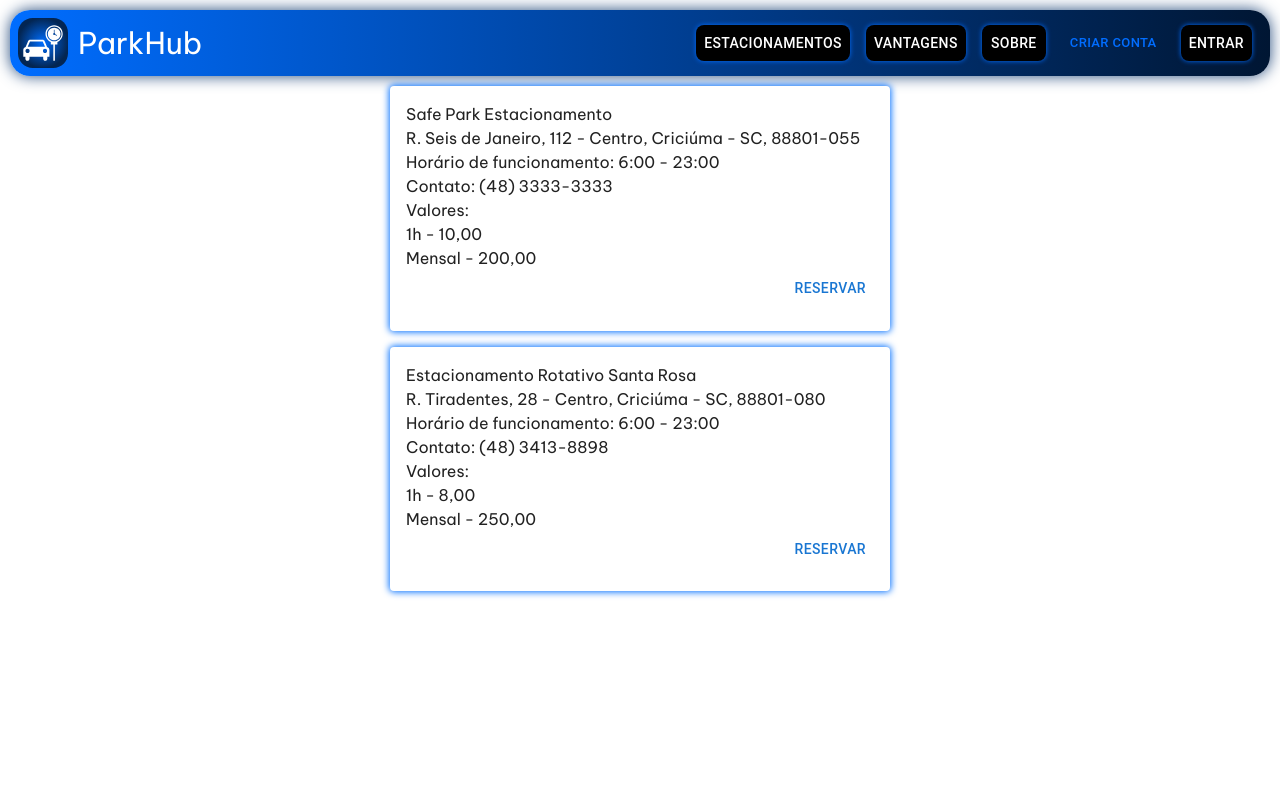
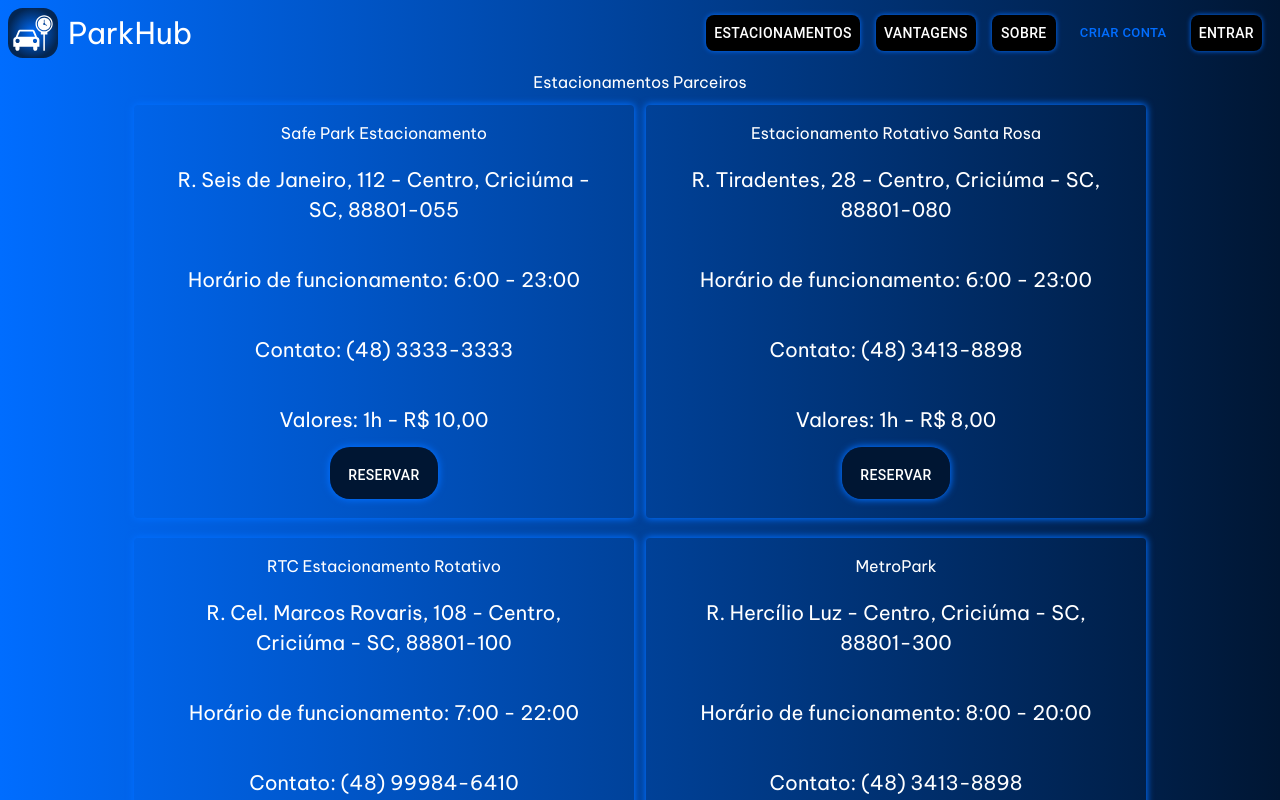
Before and after one commit to igrocha/Activit-Front-End, a React (Vite) app: page /estacionamentos in a window 1280 px wide. Shown: the top 800 px of the page. Built offline with nearby package versions, Linux system fonts and the light colour scheme; the HTML template or start-up script is replaced by a standard one.

Commit message:
Atualizado styles

```diff
--- a/src/components/TopBar/TopBar.jsx
+++ b/src/components/TopBar/TopBar.jsx
@@ -1,4 +1,5 @@
-// TopBar.jsx
+// Esta NAVBAR é somente para pós login
+
 import React, { useState, useEffect } from 'react';
 import { Link } from 'react-router-dom';
 import { useSpring, animated } from 'react-spring';
@@ -9,7 +10,6 @@ import SettingsIcon from '@mui/icons-material/Settings';
 const TopBar = ({ usuario }) => {
     const [showMessage, setShowMessage] = useState(false);
 
-    // Configurando a animação
     const props = useSpring({
         opacity: 1,
         transform: showMessage ? 'rotateY(-360deg)' : 'rotateY(0deg)',
@@ -17,7 +17,6 @@ const TopBar = ({ usuario }) => {
     });
 
     useEffect(() => {
-        // Lógica para exibir a mensagem após 1 segundo
         const timeoutId = setTimeout(() => {
             setShowMessage(true);
         }, 1000);
--- a/src/index.css
+++ b/src/index.css
@@ -10,6 +10,7 @@
   -webkit-font-smoothing: antialiased;
   -moz-osx-font-smoothing: grayscale;
   -webkit-text-size-adjust: 100%;
+  height: 100%;
 
   --azulclaroapp: #006DFF;
   --azulescuroapp: #001633;
@@ -19,6 +20,7 @@
   --brancopuro: #FFFFFF;
   --pretopuro: #000000;
 }
+
 
 
 * {
@@ -31,6 +33,10 @@
   width: 100%;
   display: flex;
   align-items: center;
+}
+
+button .entrar :hover {
+  color: #006DFF;
 }
 
 /*ARQUIVOSCSS
--- a/src/pages/Home/Empresas.json
+++ b/src/pages/Home/Empresas.json
@@ -5,8 +5,7 @@
     "localizacao": "R. Seis de Janeiro, 112 - Centro, Criciúma - SC, 88801-055",
     "horario": "6:00 - 23:00",
     "contato": "(48) 3333-3333",
-    "valorhora": "10,00",
-    "valormensal": "200,00"
+    "valorhora": "10,00"
   },
   {
     "id": 2,
@@ -14,7 +13,30 @@
     "localizacao": "R. Tiradentes, 28 - Centro, Criciúma - SC, 88801-080",
     "horario": "6:00 - 23:00",
     "contato": "(48) 3413-8898",
-    "valorhora": "8,00",
-    "valormensal": "250,00"
+    "valorhora": "8,00"
+  },
+  {
+    "id": 3,
+    "estabelecimento": "RTC Estacionamento Rotativo",
+    "localizacao": "R. Cel. Marcos Rovaris, 108 - Centro, Criciúma - SC, 88801-100",
+    "horario": "7:00 - 22:00",
+    "contato": "(48) 99984-6410",
+    "valorhora": "12,00"
+  },
+  {
+    "id": 4,
+    "estabelecimento": "MetroPark",
+    "localizacao": "R. Hercílio Luz - Centro, Criciúma - SC, 88801-300",
+    "horario": "8:00 - 20:00",
+    "contato": "(48) 3413-8898",
+    "valorhora": "9,00"
+  },
+  {
+    "id": 5,
+    "estabelecimento": "MAX Estacionamento",
+    "localizacao": "R. Dep Antonio, G Sobrinho, 26 - Cruzeiro do Sul, Criciúma - SC, 88811-130",
+    "horario": "7:30 - 21:30",
+    "contato": "(48) 99917-3944",
+    "valorhora": "11,00"
   }
 ]
--- a/src/pages/Home/Estacionamentos.jsx
+++ b/src/pages/Home/Estacionamentos.jsx
@@ -17,7 +17,7 @@ export default function DetalheVaga() {
         borderRadius: '30px',
         maxWidth: 500,
         margin: 'auto',
-        marginBottom: 2, // Espaçamento inferior entre os cards
+        marginBottom: 2,
         ...browserSpecificStyles,
     };
 
@@ -33,7 +33,6 @@ export default function DetalheVaga() {
                         <p>Contato: {vaga.contato}</p>
                         <p>Valores:</p>
                         <p>1h - {vaga.valorhora}</p>
-                        <p>Mensal - {vaga.valormensal}</p>
                         <div style={{ marginTop: 'auto', textAlign: 'right' }}>
                             <Link to={`/vaga/${vaga.id}`}>
                                 <Button style={{ backgroundColor: 'var(--azulclaroapp)', borderRadius: '10px' }} variant="contained" >Reservar</Button>
--- a/src/pages/LandingPage/EstacionamentoLanding.jsx
+++ b/src/pages/LandingPage/EstacionamentoLanding.jsx
@@ -14,32 +14,80 @@ export default function DetalheVagaLanding() {
     };
 
     const cardStyle = {
+        backgroundColor: 'transparent',
         maxWidth: 500,
-        margin: 'auto',
-        marginBottom: 2, // Espaçamento inferior entre os cards
+        marginBottom: 1,
         ...browserSpecificStyles,
     };
 
+    const backgroundpage = {
+        minHeight: '100vh',
+        background: 'linear-gradient(to right, var(--azulclaroapp), var(--azulescuroapp))',
+        borderRadius: '0px',
+        padding: '20px',
+        color: 'white',
+    };
+
+    /* julia */
+
+    const cardContainerStyle = {
+        justifyContent: 'center', // Alinhando os cards ao centro
+        marginTop: 10,
+        display: 'flex',
+        flexWrap: 'wrap',
+        gap: '10px'
+    };
+
+    const h2Style = {
+        textAlign: 'center',
+        color: 'white',
+    };
+
+    const divStyle = {
+        textAlign: 'center',
+        color: 'white',
+        fontSize: '20px',
+        padding: '20px',
+    };
+
+    const botaoDetalheVagaStyle = {
+        alignItems: 'center',
+        textAlign: 'center',
+        fontSize: '25px',
+        padding: '10px',
+        backgroundColor: 'var(--azulescuroapp)',
+        borderRadius: '20px',
+        boxShadow: '0px 0px 7px 1px rgba(0, 111, 255, 1)',
+    };
+
+    const linkStyle = {
+        color: 'white',
+        textDecoration: 'none',
+    };
+
     return (
-        <div>
+        <div style={backgroundpage}>
+        <h1 style={{margin: 'auto',marginTop: 50, textAlign: 'center'}}>Estacionamentos Parceiros</h1>
+            <div style={{  ...cardContainerStyle }}>
                 {items.map((vaga) => (
+                    <div style={{ margin: '1px'}}>
                         <Card key={vaga.id} sx={cardStyle}>
                             <CardContent>
-                        <h2>{vaga.estabelecimento}</h2>
-                        <h5>{vaga.localizacao}</h5>
-                        <p>Horário de funcionamento: {vaga.horario}</p>
-                        <p>Contato: {vaga.contato}</p>
-                        <p>Valores:</p>
-                        <p>1h - {vaga.valorhora}</p>
-                        <p>Mensal - {vaga.valormensal}</p>
-                        <div style={{ marginTop: 'auto', textAlign: 'right' }}>
-                            <Link to={`/vaga/${vaga.id}`}>
-                                <Button component={Link} to="/Login">Reservar</Button>
+                                <h2 style={h2Style}>{vaga.estabelecimento}</h2>
+                                <div style={divStyle}>{vaga.localizacao}</div>
+                                <div style={divStyle}>Horário de funcionamento: {vaga.horario}</div>
+                                <div style={divStyle}>Contato: {vaga.contato}</div>
+                                <div style={divStyle}>Valores: 1h - R$ {vaga.valorhora}</div>
+                                <div style={{ textAlign: 'center', alignItems: 'center' }}>
+                                    <Link style={botaoDetalheVagaStyle} to={`/vaga/${vaga.id}`}>
+                                        <Button style={{ ...linkStyle }} component={Link} to="/Login">Reservar</Button>
                                     </Link>
                                 </div>
                             </CardContent>
                         </Card>
+                    </div>
                 ))}
+            </div>
         </div>
     );
 }
--- a/src/pages/LandingPage/Landing.jsx
+++ b/src/pages/LandingPage/Landing.jsx
@@ -4,28 +4,27 @@ import { Link } from 'react-router-dom';
 function Landing() {
 
   const backgroundpage = {
-    margin: '10px',
     display: 'flex',
     flexDirection: 'column',
     alignItems: 'center',
     justifyContent: 'center',
-    minHeight: '89vh',
+    minHeight: '100vh',
     background: 'linear-gradient(to right, var(--azulclaroapp), var(--azulescuroapp))',
-    borderRadius: '20px',
-    boxShadow: '0px 0px 7px 1px rgba(0, 111, 255, 1)',
+    borderRadius: '0px',
     padding: '20px',
     color: 'white',
+    margin: '0',
   };
 
   return (
     <>
-      <div style={backgroundpage}>
+      <div style={{...backgroundpage}}>
         <h2>As vezes estacionar se torna uma missão impossível, não é mesmo?</h2>
-        <div style={{ display: 'flex', marginTop: '50px' }}>
+        <div style={{ display: 'flex', marginTop: '40px' }}>
           <Link to="/">
-            <img width="150" height="150" src="..\src\assets\Logo.svg" alt="Logo da Empresa" />
+            <img width="250" height="250" src="..\src\assets\Logo.svg" alt="Logo da Empresa" />
           </Link>
-          <div style={{marginLeft: '20px'}}>
+          <div style={{marginLeft: '20px', marginTop:'40px'}}>
             <span style={{ color: 'var(--brancopuro)', fontSize: '80px', marginLeft: '10px' }}>ParkHub</span>
             <h3>"Estacione com Facilidade, Reserve com Tranquilidade"</h3>
           </div>
--- a/src/pages/LandingPage/TopBarLanding.jsx
+++ b/src/pages/LandingPage/TopBarLanding.jsx
@@ -3,18 +3,15 @@ import { Link } from 'react-router-dom';
 import Button from '@mui/material/Button';
 import Stack from '@mui/material/Stack';
 
+
 const TopBarLanding = () => {
-
-    const headerneonstyle = {
-        WebkitBoxShadow: '0px 0px 15px 0px var(--azulchumboclaro)',
-    };
 
     const buttonneonstyles = {
         WebkitBoxShadow: '0px 0px 5px 0px var(--azulclaroapp)',
     };
 
     return (
-        <div style={{ margin: '10px', padding: '8px', display: 'flex', alignItems: 'center', background: 'linear-gradient(to right, var(--azulclaroapp), var(--azulescuroapp))', borderRadius: '20px', ...headerneonstyle}}>
+        <div style={{position:'absolute',width: '100%', padding: '8px', display: 'flex', alignItems: 'center',borderRadius: '20px',backgroundColor:'transparent'}}>
             <div style={{ display: 'flex', alignItems: 'center'}}>
                 <Link to="/">
                     <img width="50" height="50" src="..\src\assets\Logo.svg" alt="Logo da Empresa" />
@@ -35,7 +32,7 @@ const TopBarLanding = () => {
                     <Button component={Link} to="/Register" style={{ color: 'var(--azulclaroapp)', fontSize: '13px'}}>
                         criar conta
                     </Button>
-                    <Button component={Link} to="/Login" style={{ backgroundColor: 'var(--pretopuro)', color: 'var(--brancopuro)', borderRadius: '8px', ...buttonneonstyles}}>
+                    <Button className='entrar' component={Link} to="/Login" style={{ backgroundColor: 'var(--pretopuro)', color: 'var(--brancopuro)', borderRadius: '8px', ...buttonneonstyles}}>
                         Entrar
                     </Button>
                 </Stack>
--- a/src/pages/Login/Login.jsx
+++ b/src/pages/Login/Login.jsx
@@ -27,7 +27,7 @@ const Login = () => {
   };
 
   const parkhubStyle = {
-    fontSize: '90px',
+    fontSize: '50px',
     color: 'var(--brancopuro)',
     padding: '10px',
     display: 'flex',
@@ -69,6 +69,7 @@ const Login = () => {
   };
 
   const cadastroStyle = {
+    color: 'white',
     fontSize: '20px',
   };
 
@@ -90,7 +91,7 @@ const Login = () => {
 
   return (
     <div style={containerStyle}>
-      <img src={logoSVGneon} style={logoStyle} />
+      <img width="150" height="150" src={logoSVGneon} style={logoStyle} />
       <span style={parkhubStyle}>ParkHub</span>
 
       <div>
@@ -136,7 +137,7 @@ const Login = () => {
         </div>
       </form>
       <p style={cadastroStyle}>
-        Ainda não possui cadastro? <Link to="/register">Cadastrar-se</Link>
+        Ainda não possuí cadastro? <Link to="/register">Cadastrar-se</Link>
       </p>
     </div>
   );
```
Also changed, not shown: src/pages/LandingPage/DetalheVaga.jsx (deleted, +0 -68 lines). Lines whose indentation alone changed are shown as unchanged.
